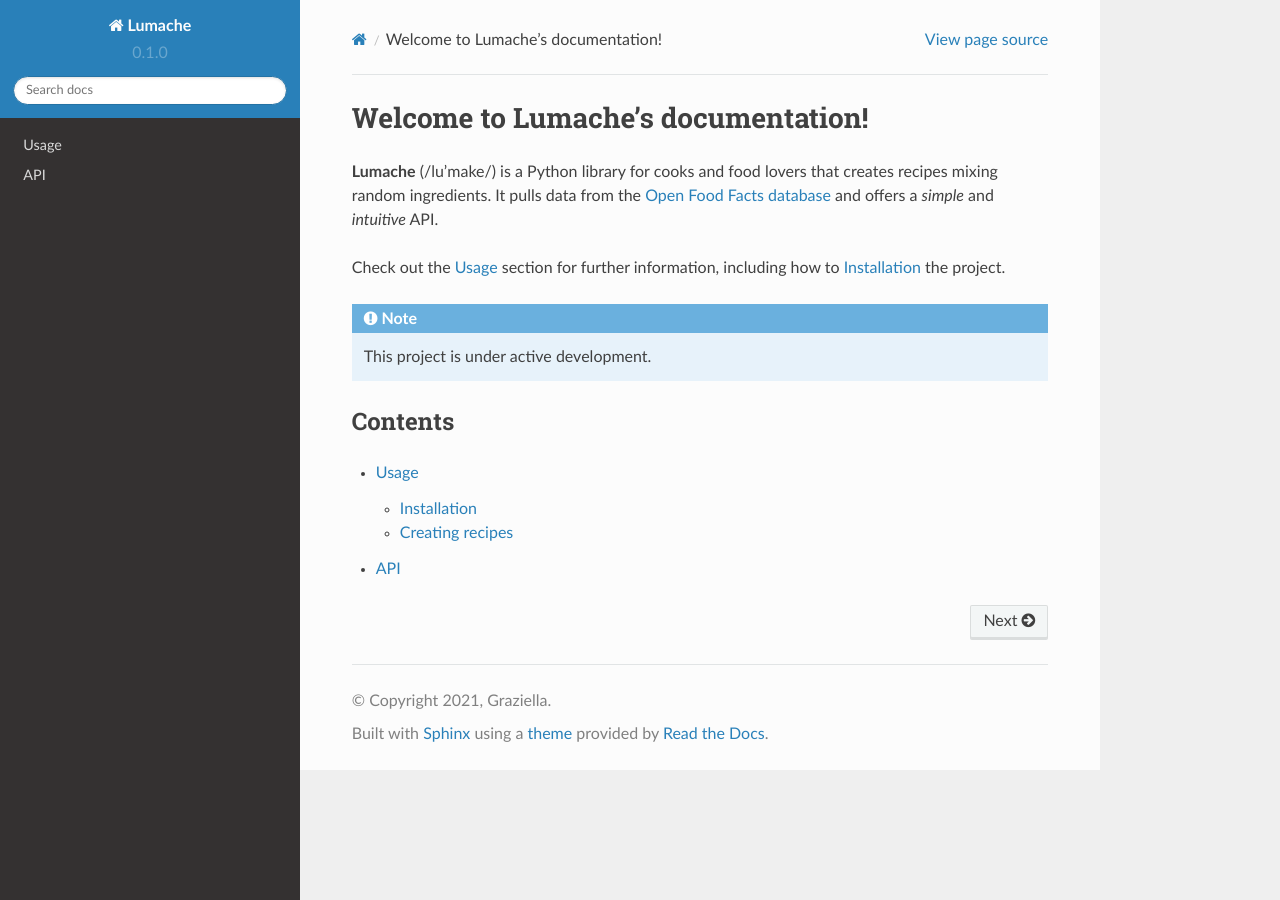
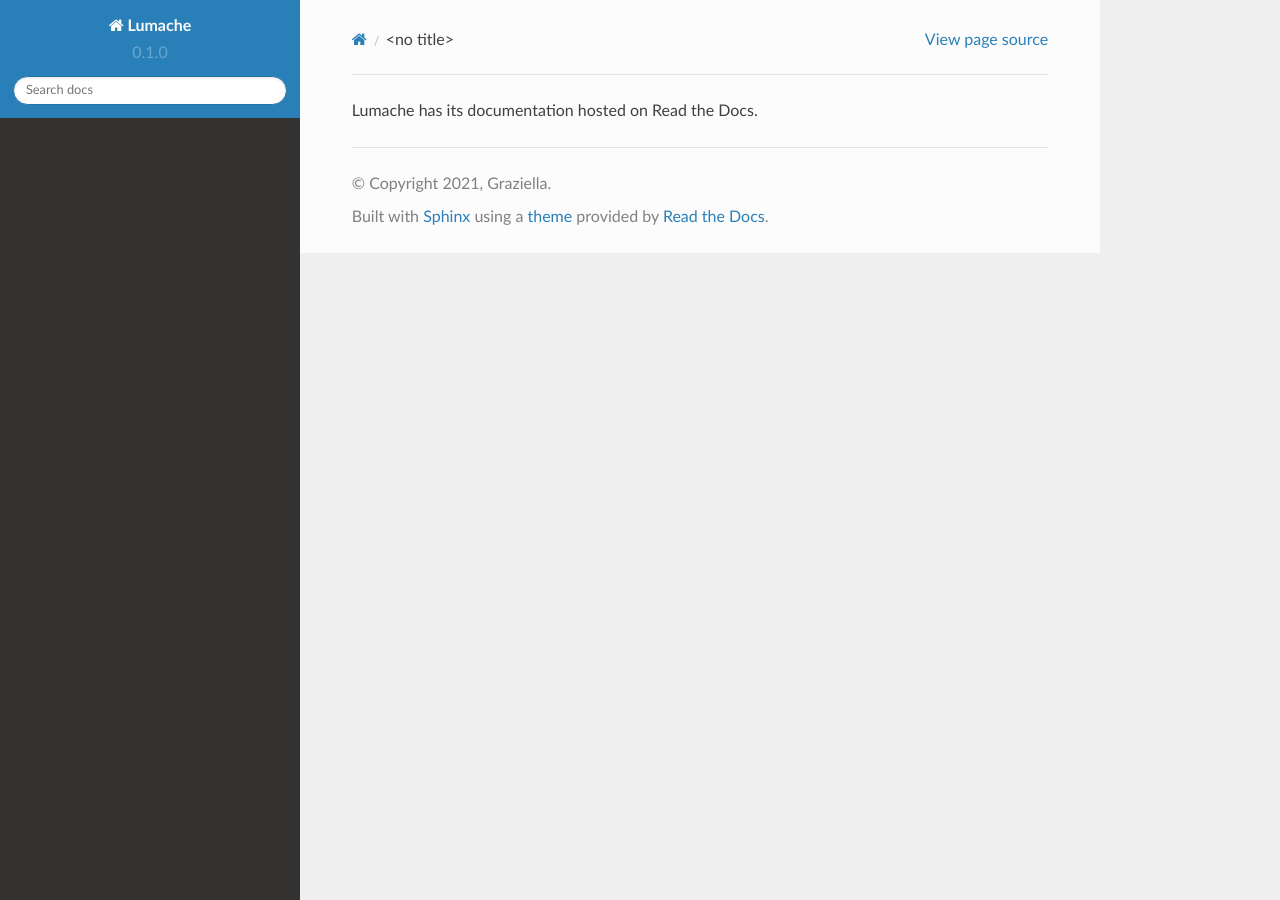
Before and after one commit to emillepatricia/rtd-tutorial, a Sphinx documentation site: the page built from docs/source/index.rst, in a window 1280 px wide. Built offline with Sphinx 7.4.7 and the Read the Docs theme 2.0.0, drawn with Linux system fonts in a browser that asks for light colours.

Commit message:
Update index.rst

```diff
--- a/docs/source/index.rst
+++ b/docs/source/index.rst
@@ -1,22 +1 @@
-Welcome to Lumache's documentation!
-===================================
-
-**Lumache** (/lu'make/) is a Python library for cooks and food lovers
-that creates recipes mixing random ingredients.
-It pulls data from the `Open Food Facts database <https://world.openfoodfacts.org/>`_
-and offers a *simple* and *intuitive* API.
-
-Check out the :doc:`usage` section for further information, including
-how to :ref:`installation` the project.
-
-.. note::
-
-   This project is under active development.
-
-Contents
---------
-
-.. toctree::
-
-   usage
-   api
+Lumache has its documentation hosted on Read the Docs.
```
